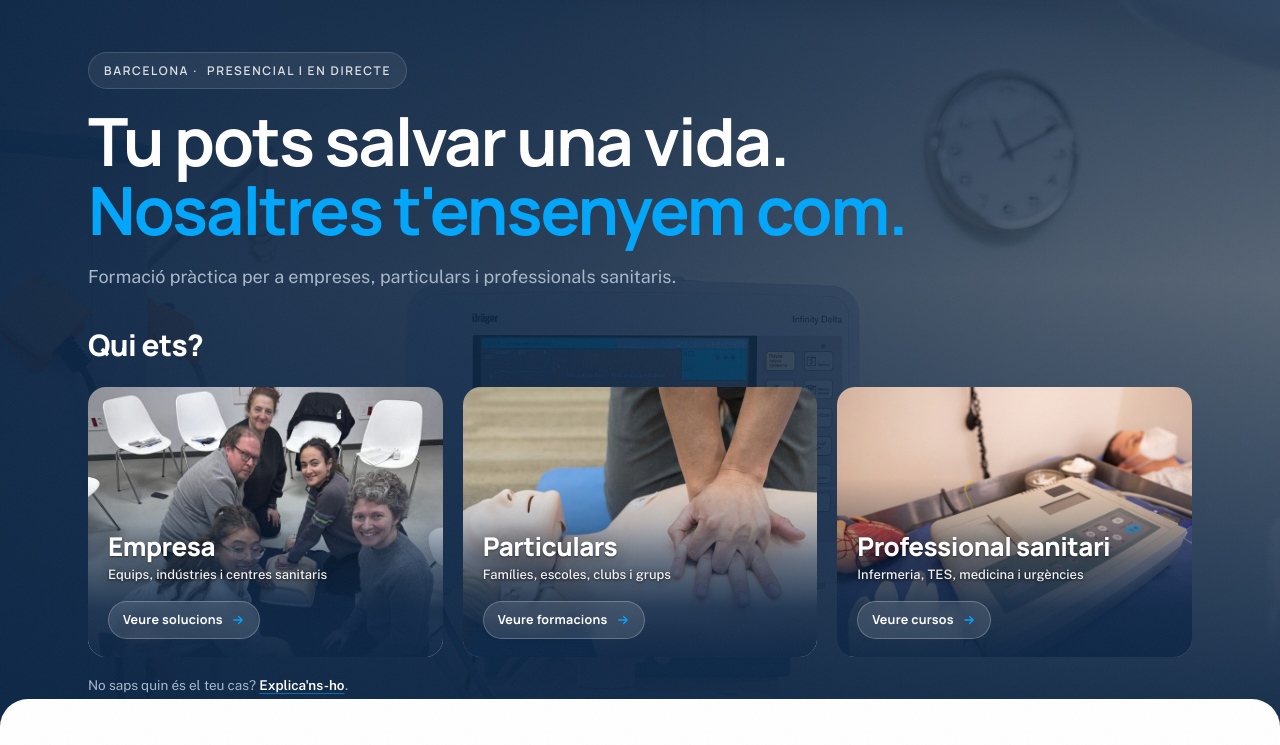
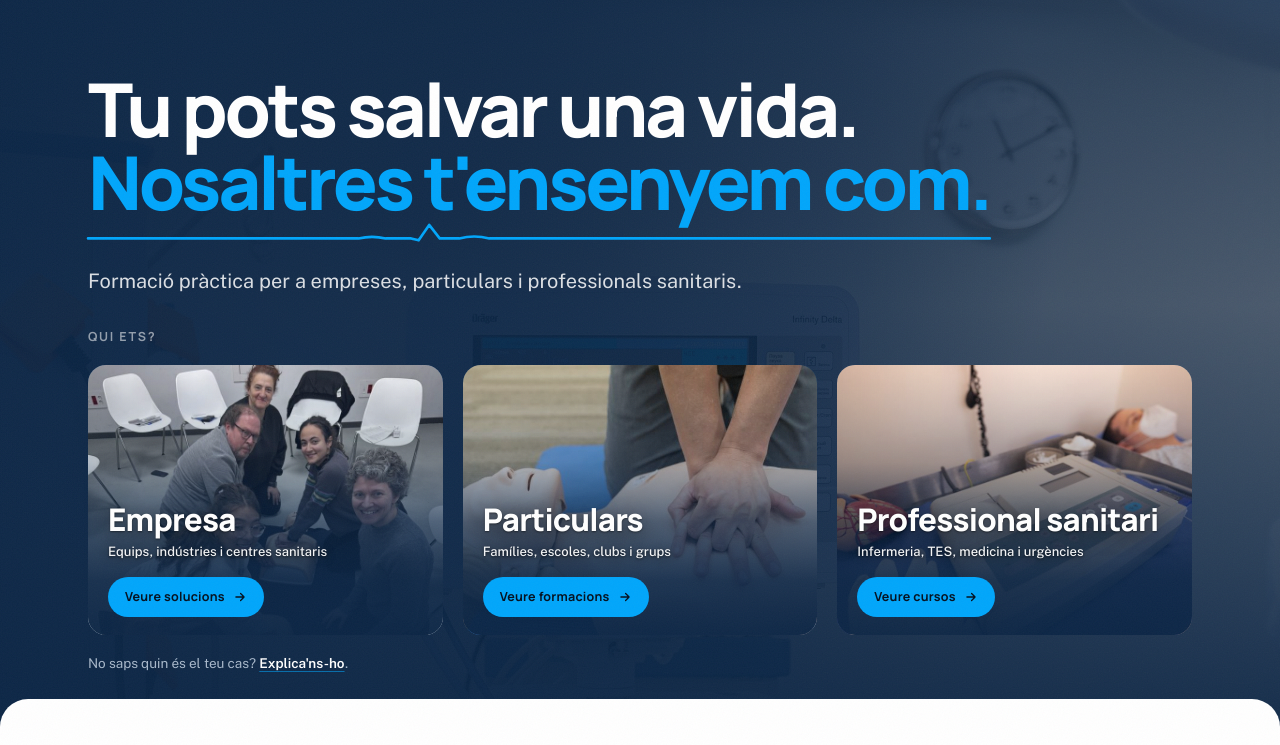
Before and after one commit to HernanCode/deepdivedesign, a plain HTML site: page index.html in a window 1280 px wide. Shown: the part 55-800 px from the top of the page. Drawn offline with nearby package versions, Linux system fonts and the light colour scheme.

Commit message:
Home: titular grande con subrayado ECG, fondo enfocado y tarjetas con CTA relleno

```diff
--- a/index.html
+++ b/index.html
@@ -73,9 +73,9 @@ svg{display:block}
 .eyebrow.on-light{color:var(--accent-deep)}
 
 h1.display{
-  font-family:var(--font-display);font-weight:700;
-  font-size:clamp(2.3rem,5.2vw,4.4rem);
-  line-height:1.03;letter-spacing:-.03em;color:#fff;text-wrap:balance;
+  font-family:var(--font-display);font-weight:800;
+  font-size:clamp(2.2rem,5.8vw,4.9rem);
+  line-height:.98;letter-spacing:-.045em;color:#fff;
 }
 h2.title{
   font-family:var(--font-display);font-weight:700;
@@ -184,21 +184,14 @@ body.menu-locked{overflow:hidden}
 .hero-scrim{
   position:absolute;inset:0;z-index:-1;
   background:
-    linear-gradient(180deg,rgba(11,37,69,.72) 0%,rgba(11,37,69,.45) 42%,rgba(11,37,69,.95) 100%),
+    radial-gradient(780px 580px at 34% 32%,rgba(11,37,69,.62) 0%,rgba(11,37,69,.3) 56%,transparent 80%),
+    linear-gradient(180deg,rgba(11,37,69,.74) 0%,rgba(11,37,69,.55) 45%,rgba(11,37,69,.95) 100%),
     linear-gradient(100deg,rgba(11,37,69,.92) 0%,rgba(11,37,69,.6) 46%,rgba(11,37,69,.2) 78%,transparent 100%);
 }
 .hero-inner{position:relative;z-index:1;width:100%;padding:96px 0 38px;display:flex;flex-direction:column}
-.hero-copy{max-width:900px}
-.hero-badge{
-  display:inline-flex;align-items:center;gap:9px;
-  font-family:var(--font-display);font-size:12px;font-weight:600;letter-spacing:.14em;text-transform:uppercase;
-  color:rgba(255,255,255,.85);
-  background:rgba(255,255,255,.07);border:1px solid var(--line-dark);
-  padding:8px 15px;border-radius:999px;backdrop-filter:blur(8px);-webkit-backdrop-filter:blur(8px);
-}
-.pulse-dot{width:7px;height:7px;border-radius:50%;background:var(--accent);box-shadow:0 0 0 4px rgba(0,166,251,.18)}
-.hero h1{margin-top:18px}
-.hero .lede{margin-top:18px;font-size:18px;max-width:38rem}
+.hero-copy{max-width:none}
+.hero h1{margin-top:0}
+.hero .lede{margin-top:22px;font-size:20px;max-width:44rem;color:rgba(255,255,255,.85)}
 .hero-trust{
   margin-top:22px;padding-top:18px;border-top:1px solid var(--line-dark);
   display:flex;flex-wrap:wrap;align-items:center;gap:12px 26px;
@@ -211,7 +204,7 @@ body.menu-locked{overflow:hidden}
 
 /* ---------- selector de público ---------- */
 .chooser{margin-top:30px}
-.chooser-q{font-family:var(--font-display);font-weight:800;font-size:clamp(1.3rem,2.4vw,1.85rem);letter-spacing:-.02em;color:#fff}
+.chooser-q{font-family:var(--font-display);font-weight:700;font-size:12.5px;letter-spacing:.14em;text-transform:uppercase;color:rgba(255,255,255,.55)}
 .chooser-grid{display:grid;grid-template-columns:1fr;gap:12px;margin-top:18px}
 @media(min-width:1024px){.chooser-grid{grid-template-columns:repeat(3,1fr);gap:20px}}
 .choice{
@@ -221,23 +214,29 @@ body.menu-locked{overflow:hidden}
 }
 .choice-media{position:absolute;inset:0;z-index:-2;display:block;overflow:hidden}
 .choice-media img{width:100%;height:100%;object-fit:cover;object-position:center;transition:transform .8s var(--ease)}
-.choice-scrim{position:absolute;inset:0;z-index:-1;background:linear-gradient(180deg,rgba(11,37,69,0) 0%,rgba(11,37,69,0) 34%,rgba(11,37,69,.28) 50%,rgba(11,37,69,.62) 64%,rgba(11,37,69,.9) 82%,rgba(11,37,69,.97) 100%)}
+.choice-scrim{position:absolute;inset:0;z-index:-1;background:linear-gradient(180deg,rgba(11,37,69,0) 0%,rgba(11,37,69,.30) 36%,rgba(11,37,69,.72) 58%,rgba(11,37,69,.93) 80%,rgba(11,37,69,.98) 100%)}
 .choice-body{position:relative;display:flex;flex-direction:column;justify-content:flex-end;min-height:270px;padding:20px 20px 18px}
-.choice-title{font-family:var(--font-display);font-weight:800;font-size:clamp(1.35rem,2.1vw,1.62rem);line-height:1.1;letter-spacing:-.02em;color:#fff;margin-top:0;text-shadow:0 1px 2px rgba(0,0,0,.45),0 4px 20px rgba(0,0,0,.5)}
+.choice-title{font-family:var(--font-display);font-weight:800;font-size:clamp(1.6rem,2.5vw,1.95rem);line-height:1.08;letter-spacing:-.025em;color:#fff;margin-top:0;text-shadow:0 1px 2px rgba(0,0,0,.45),0 4px 20px rgba(0,0,0,.5)}
 .choice-sub{font-size:13px;line-height:1.4;font-weight:500;color:#fff;margin-top:6px;opacity:.95;text-shadow:0 1px 3px rgba(0,0,0,.7),0 2px 12px rgba(0,0,0,.55)}
 .choice-cta{
   display:inline-flex;align-items:center;gap:8px;align-self:flex-start;margin-top:16px;
-  padding:8px 14px;border-radius:999px;border:1px solid rgba(255,255,255,.24);
-  background:rgba(255,255,255,.12);backdrop-filter:blur(6px);-webkit-backdrop-filter:blur(6px);
-  font-family:var(--font-display);font-size:12.5px;font-weight:700;letter-spacing:.02em;color:#fff;
+  padding:9px 16px;border-radius:999px;border:1px solid transparent;
+  background:var(--accent);
+  font-family:var(--font-display);font-size:12.5px;font-weight:700;letter-spacing:.02em;color:#04101f;
   transition:background .3s var(--ease-io),color .3s var(--ease-io),border-color .3s var(--ease-io);
 }
-.choice-cta svg{width:14px;height:14px;color:var(--accent);transition:transform .3s var(--ease-io),color .3s var(--ease-io)}
+.choice-cta svg{width:14px;height:14px;color:currentColor;transition:transform .3s var(--ease-io),color .3s var(--ease-io)}
 .choice:hover{transform:translateY(-4px);box-shadow:0 26px 52px rgba(0,0,0,.38)}
 .choice:hover .choice-media img{transform:scale(1.07)}
-.choice:hover .choice-cta{background:var(--accent);border-color:transparent;color:#04101f}
+.choice:hover .choice-cta{background:#fff;border-color:transparent;color:#04101f}
 .choice:hover .choice-cta svg{color:#04101f;transform:translateX(3px)}
 .choice:focus-visible{outline:2px solid var(--accent);outline-offset:3px}
+.display-line{display:block}
+.h1-ecg{position:relative;display:inline-block;padding-bottom:.32em}
+.h1-ecg .ecg{position:absolute;left:0;right:0;bottom:.02em;width:100%;height:.26em;overflow:visible}
+.ecg path{fill:none;stroke:currentColor;stroke-width:2.6;stroke-linecap:round;stroke-linejoin:round;vector-effect:non-scaling-stroke;stroke-dasharray:1;stroke-dashoffset:1;animation:ecgDraw 1.9s cubic-bezier(.35,0,.2,1) .55s forwards}
+@keyframes ecgDraw{to{stroke-dashoffset:0}}
+@media (prefers-reduced-motion:reduce){.ecg path{animation:none;stroke-dashoffset:0}}
 .chooser-help{margin-top:18px;font-size:13.5px;color:var(--muted-dark)}
 .chooser-help a{color:#fff;font-weight:600;text-decoration:underline;text-decoration-color:rgba(0,166,251,.55);text-underline-offset:3px;transition:text-decoration-color .2s}
 .chooser-help a:hover{text-decoration-color:var(--accent)}
@@ -392,8 +391,10 @@ html.js [data-entrance]{opacity:0;animation:rise .8s var(--ease) forwards;animat
     <div class="hero-inner">
       <div class="container">
         <div class="hero-copy">
-          <span class="hero-badge" data-entrance style="--d:.05s">Barcelona · <span data-ca="Presencial i en directe" data-es="Presencial y en directo">Presencial i en directe</span></span>
-          <h1 class="display" data-entrance style="--d:.15s"><span data-ca="Tu pots salvar una vida." data-es="Tú puedes salvar una vida.">Tu pots salvar una vida.</span><br> <span class="tone" data-ca="Nosaltres t'ensenyem com." data-es="Nosotros te enseñamos cómo.">Nosaltres t'ensenyem com.</span></h1>
+          <h1 class="display" data-entrance style="--d:.1s">
+            <span class="display-line" data-ca="Tu pots salvar una vida." data-es="Tú puedes salvar una vida.">Tu pots salvar una vida.</span>
+            <span class="display-line tone h1-ecg"><span data-ca="Nosaltres t'ensenyem com." data-es="Nosotros te enseñamos cómo.">Nosaltres t'ensenyem com.</span><svg class="ecg" viewBox="0 0 1200 80" preserveAspectRatio="none" aria-hidden="true" focusable="false"><path pathLength="1" d="M0 68 H360 q18 -13 36 0 h34 l10 8 14 -64 14 56 h26 q20 -16 40 0 H1200"/></svg></span>
+          </h1>
           <p class="lede on-dark" data-entrance style="--d:.26s" data-ca="Formació pràctica per a empreses, particulars i professionals sanitaris." data-es="Formación práctica para empresas, particulares y profesionales sanitarios.">Formació pràctica per a empreses, particulars i professionals sanitaris.</p>
         </div>
 
```
